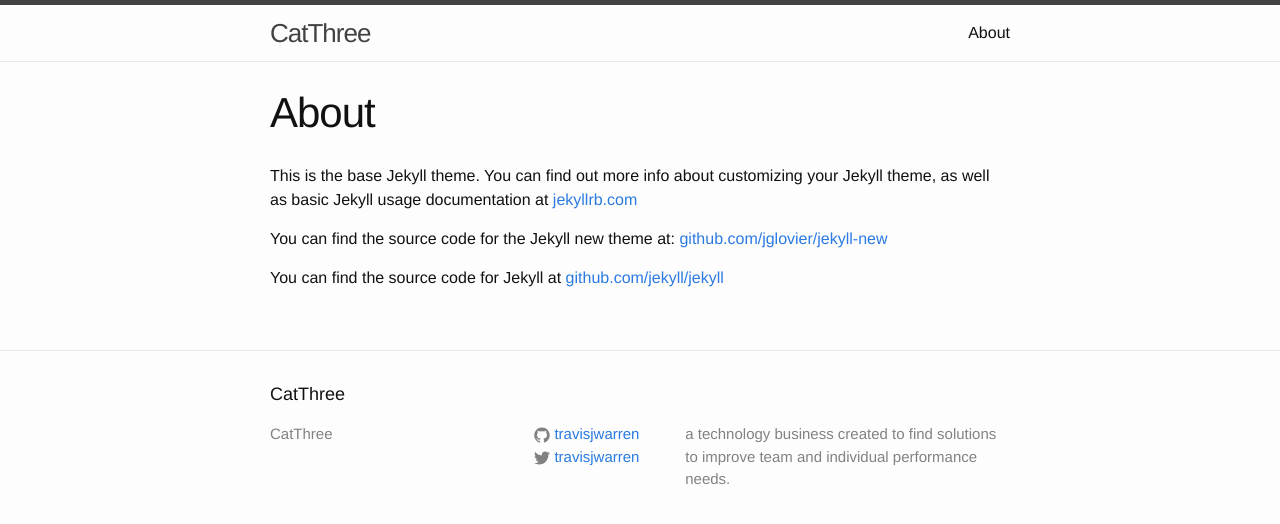
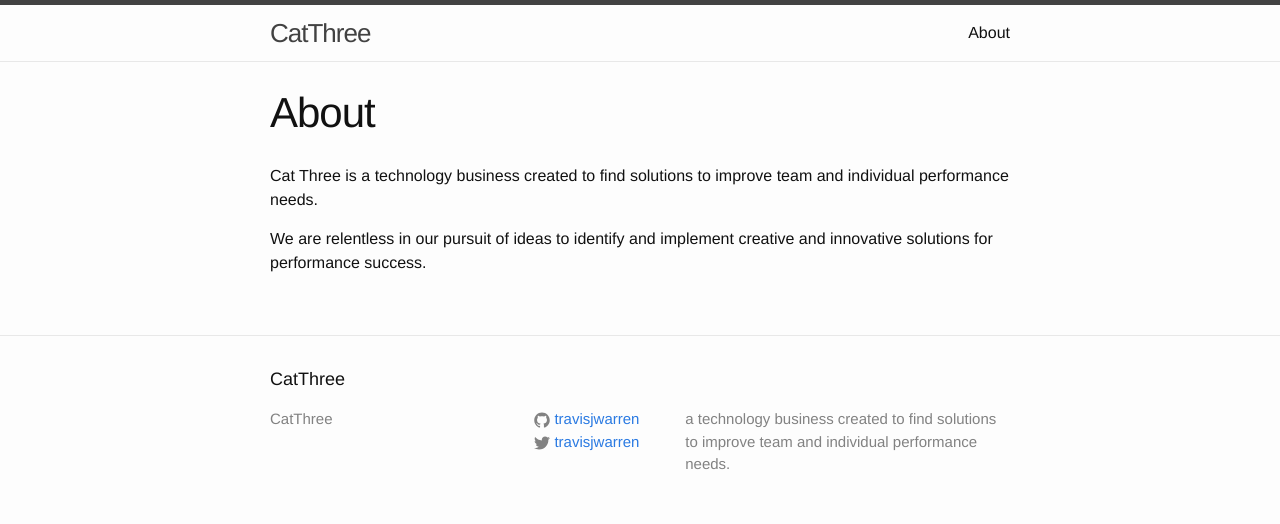
Before and after one commit to travisjwarren/travisjwarren.github.io, a Jekyll site: the page built from about.md, in a window 1280 px wide. Shown: the top 524 px of the page. Built offline with Jekyll 4.4.1, drawn with Linux system fonts in a browser that asks for light colours.

Commit message:
Update about.md
Update with some CatThree abouts

```diff
--- a/about.md
+++ b/about.md
@@ -4,8 +4,6 @@ title: About
 permalink: /about/
 ---
 
-This is the base Jekyll theme. You can find out more info about customizing your Jekyll theme, as well as basic Jekyll usage documentation at [jekyllrb.com](http://jekyllrb.com/)
+Cat Three is a technology business created to find solutions to improve team and individual performance needs.
 
-You can find the source code for the Jekyll new theme at: [github.com/jglovier/jekyll-new](https://github.com/jglovier/jekyll-new)
-
-You can find the source code for Jekyll at [github.com/jekyll/jekyll](https://github.com/jekyll/jekyll)
+We are relentless in our pursuit of ideas to identify and implement creative and innovative solutions for performance success.
```
